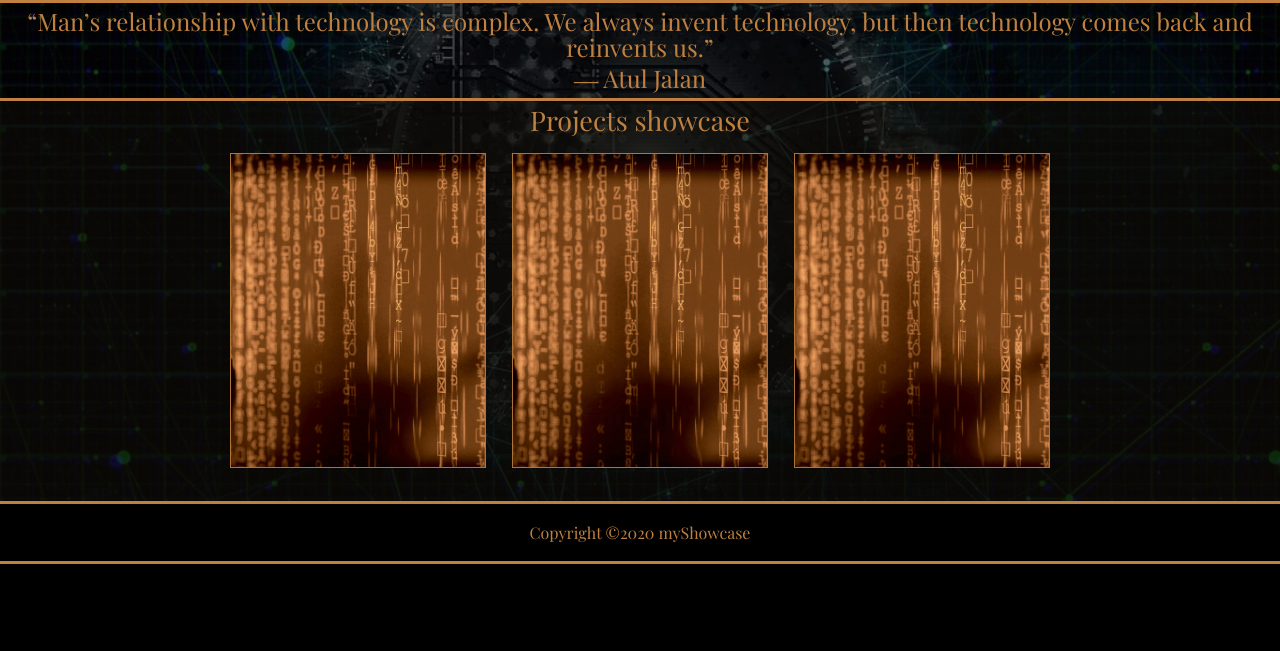
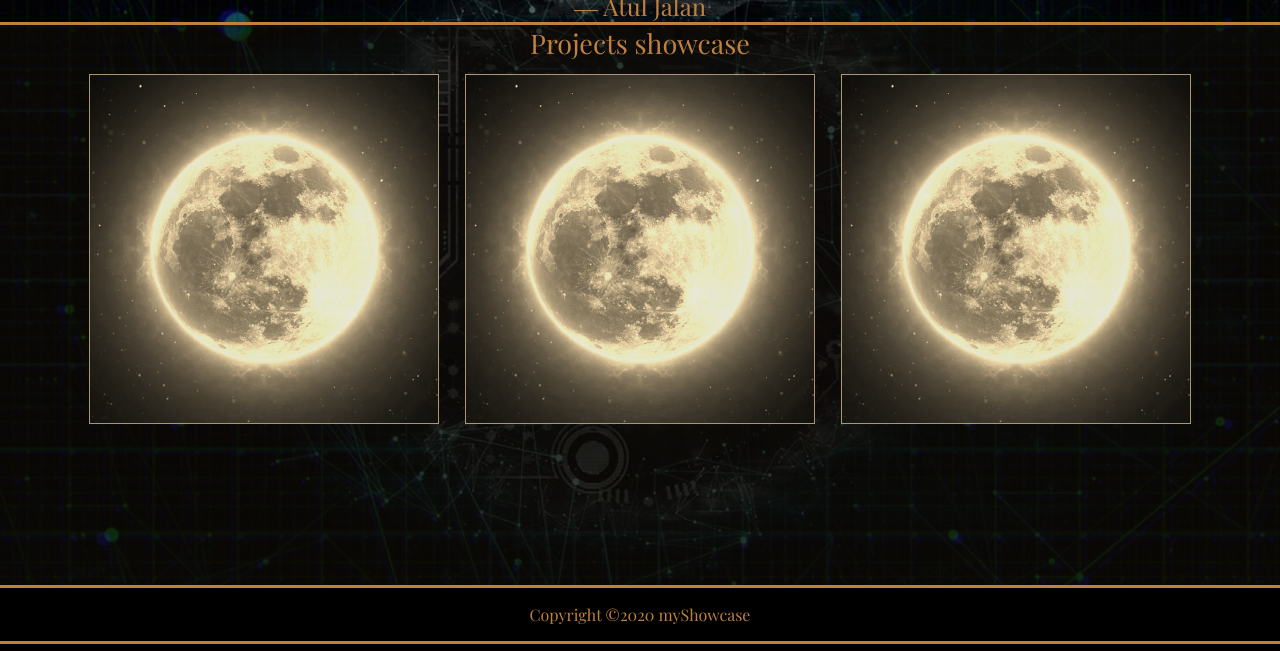
Before and after one commit to stanislawzambrzycki/repo, a website: page index.html in a window 1280 px wide. Shown: the part 149-800 px from the top of the page. Drawn offline with nearby package versions, Linux system fonts and the light colour scheme.

Commit message:
showcase magic

```diff
--- a/index.html
+++ b/index.html
@@ -9,7 +9,7 @@
 </head>
 
 
-<body style="height: 100vh;">
+<body>
     <div class="flex">
         <div class="background">
 
@@ -34,8 +34,8 @@
                 <h1>― Atul Jalan</h1>
             </section>
             <section class="main">
-                <h1>Projects showcase</h1>
-                <div style="display: flex; justify-content: center;">
+                    <h1>Projects showcase</h1>
+                <div class="articleContainer">
                     <article class="article">
                     </article>
                     <article class="article">
--- a/stylesheet.css
+++ b/stylesheet.css
@@ -1,8 +1,8 @@
 @import url('https://fonts.googleapis.com/css2?family=Playfair+Display&display=swap');
 
 *{
-    box-sizing: border-box;
-    font-weight: normal
+    /* box-sizing: border-box; */
+    font-weight: normal;
 }
 
 .background {
@@ -29,8 +29,12 @@ body{
     color:hsl(30.2,49.8%,50%);
     font-family: 'Playfair Display', serif;
     font-size: 16px;
-    line-height: 1.6em;
+    min-height: 100vh;
     margin: 0;
+    display: flex;
+    justify-content: center;
+    align-items: center;
+    /* line-height: 1.6em; */
 }
 
 .container{
@@ -99,21 +103,33 @@ body{
 }
 
 h1 {
-    margin: 0.25em 0 0.25em 0;
+    margin: 0;
+    padding: 0;
 }
 
 .main{
     text-align: center;
     font-size: 18px;
-    min-height: 400px;
+    min-height: 70vh;
     background-color: hsla(39, 51%, 3%, 0.8);
     /*opacity: 0.5;*/
-    overflow: hidden;
+    /* overflow: hidden; */
+}
+
+.articleContainer {
+    display: flex;
+    justify-content: center;
+    align-items: center;
+    flex-wrap: wrap;
+    height: 100%;
+
 }
 
 .article{
-width: 20vw;
-height: 17.5em;
+width: 25vw;
+min-width: 350px;
+height: 25vw;
+min-height: 350px;
 float: left;
 border: 0.3px;
 border-style: solid;
@@ -122,11 +138,12 @@ margin: 1%;
 box-sizing: border-box;
 color:hsl(30.2,49.8%,50%);
 opacity: 0.9;
-background-image: url('images/ghostinthemachine.jpg');
+filter: sepia(100%);
+background-image: url('./images/full-moon-2055469_960_720.png');
 background-position: center;
 background-repeat: no-repeat;
 background-size: cover;
-transition: height 3s, border-radius 5s, transform 3s;
+transition: filter 2s;
 transition-timing-function: ease-in;
 }
 
@@ -137,6 +154,7 @@ transition-timing-function: ease-in;
     transform: rotateZ(180deg);
     transform: rotateX(180deg);
     animation: grow 3s; */
+    filter: none;
 }
 
 @keyframes grow {
@@ -176,7 +194,7 @@ transition-timing-function: ease-in;
 }
 
 .flex {
-    height: 100vh;
+    width: 100%;
     display: flex;
     flex-direction: column;
     justify-content: center;
```
